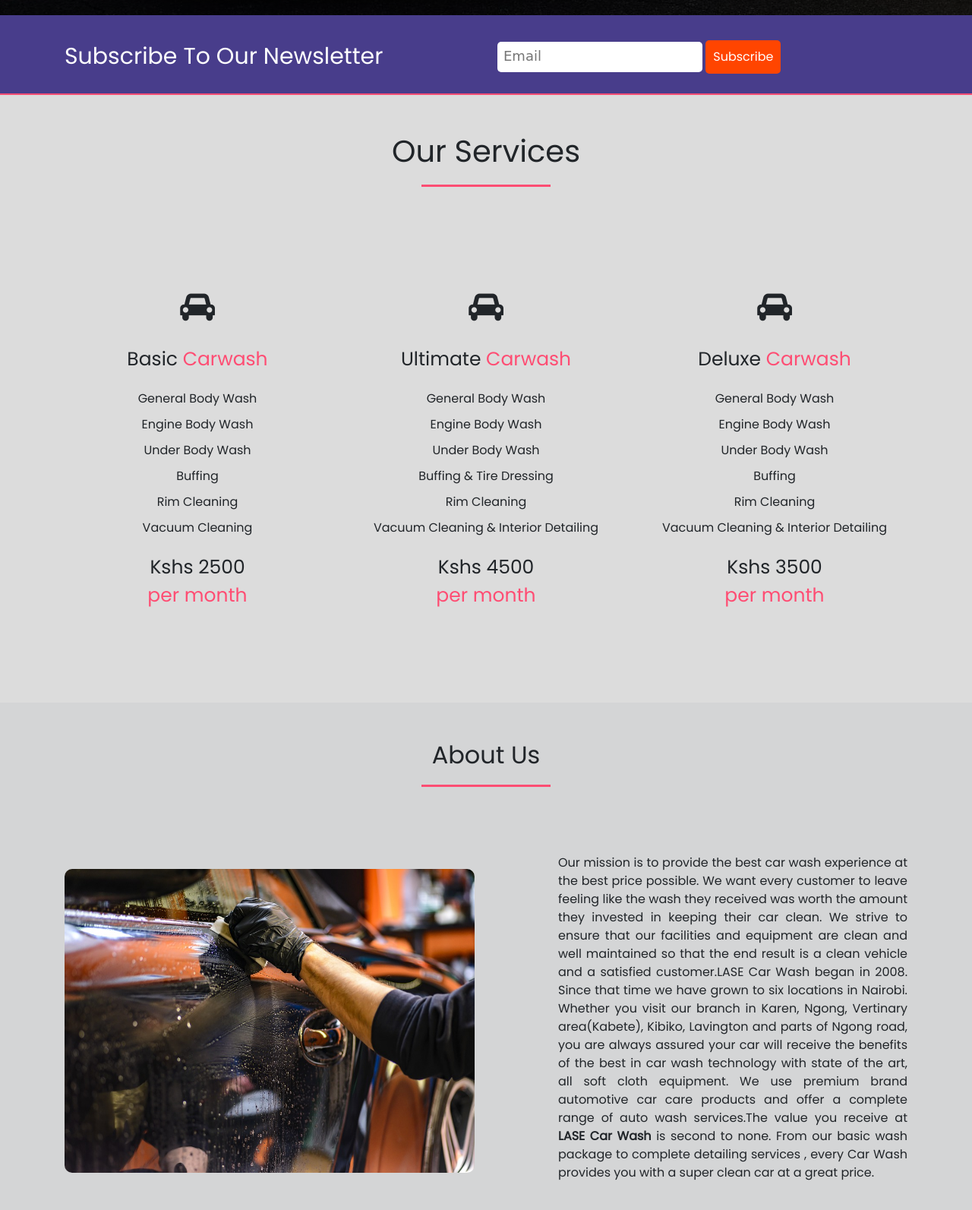
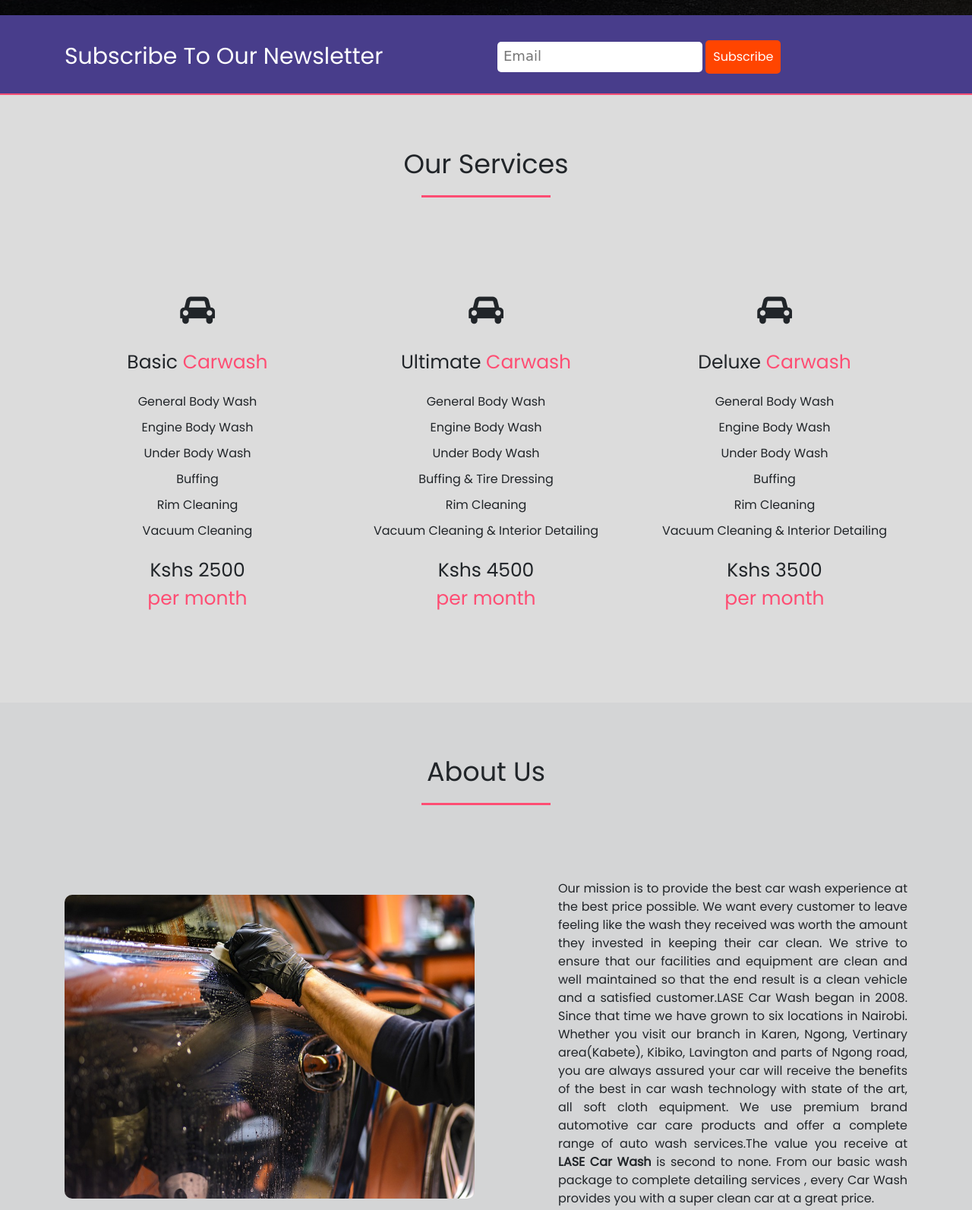
Before and after one commit to samuelkaranja/3D-Responsive-Carwash-Website, a plain HTML site: page index.html in a window 1280 px wide. Shown: the part 780-2373 px from the top of the page at 76% size. Drawn offline with nearby package versions, Linux system fonts and the light colour scheme.

Commit message:
File update

```diff
--- a/style.css
+++ b/style.css
@@ -104,9 +104,9 @@
 
 .service h2{
 	text-align: center;
-	padding-top: 50px;
-	padding-bottom: 50px;
-	font-size: 40px;
+	padding-top: 70px;
+	padding-bottom: 40px;
+	font-size: 35px;
 }
 
 .service h2::after{
@@ -161,7 +161,8 @@
 
 .about h2{
 	text-align: center;
-	padding: 50px 0 30px 0;
+	padding: 70px 0 40px 0;
+	font-size: 35px;
 }
 
 .about h2::after{
@@ -186,13 +187,9 @@
 
 /*------------------Contact------------------*/
 
-.contact .content-box{
-
-}
-
 .contact h2{
-	padding: 20px 0 100px 0;
-	font-size: 40px;
+	padding: 70px 0 100px 0;
+	font-size: 35px;
 }
 
 .contact h2::after{
```
